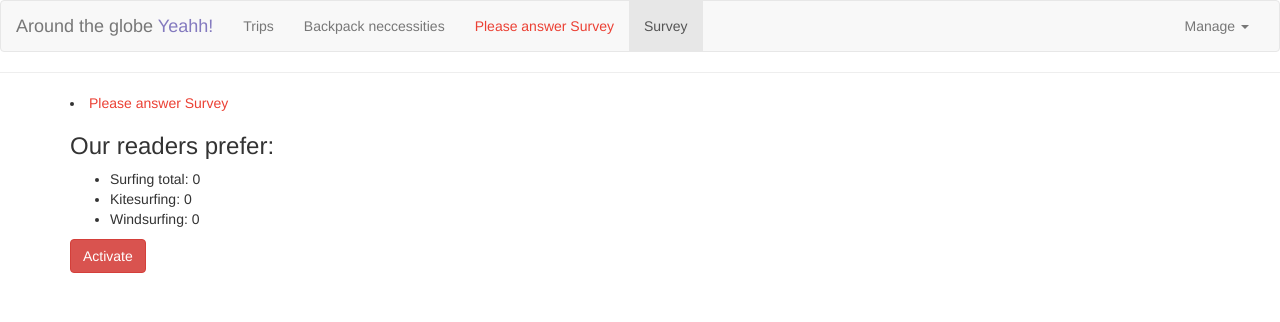
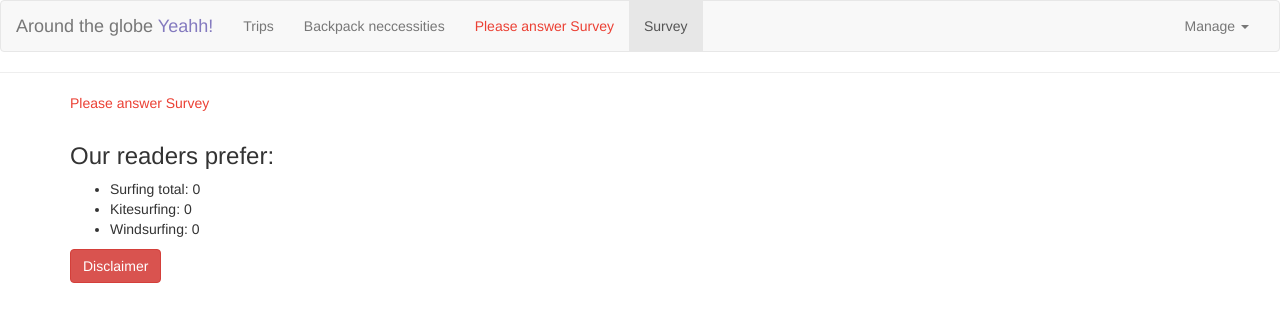
Before and after one commit to TesaRocks/my-second-app, an Angular app: page /survey in a window 1280 px wide. Shown: the top 322 px of the page. Built offline with nearby package versions, Linux system fonts and the light colour scheme.

Commit message:
cleanup work

```diff
--- a/src/app/app.module.ts
+++ b/src/app/app.module.ts
@@ -17,6 +17,7 @@ import { DropdownDirective } from './shared/dropdown.directive';
 import { DontClickDirective } from './shared/dontClick.directive';
 import { TripsEditComponent } from './trips/trips-edit/trips-edit.component';
 import { SurveyComponent } from './survey/survey.component';
+import { ShortenPipe } from './shared/shorten.pipe';
 
 @NgModule({
   declarations: [
@@ -35,6 +36,7 @@ import { SurveyComponent } from './survey/survey.component';
     TripsStartComponent,
     TripsEditComponent,
     SurveyComponent,
+    ShortenPipe,
   ],
   imports: [BrowserModule, AppRoutingModule, FormsModule, ReactiveFormsModule],
   providers: [],
--- a/src/app/backpack/backpack-edit/backpack-edit.component.ts
+++ b/src/app/backpack/backpack-edit/backpack-edit.component.ts
@@ -64,6 +64,8 @@ export class BackpackEditComponent implements OnInit, OnDestroy {
         this.sportService.windsurf++;
         break;
     }
+    this.sportService.sportSelected = sp;
+    this.sportService.sportChosen.next(sp);
   }
   ngOnDestroy() {
     this.editSub.unsubscribe();
--- a/src/app/header/header.component.html
+++ b/src/app/header/header.component.html
@@ -20,6 +20,9 @@
           </li></ng-template
         >
         <li routerLinkActive="active"><a routerLink="/survey">Survey</a></li>
+        <li *ngIf="activate">
+          <a appBestHighlight>Disclaimer Read</a>
+        </li>
       </ul>
       <ul class="nav navbar-nav navbar-right">
         <li class="dropdown" appDropdown>
@@ -34,6 +37,5 @@
       </ul>
     </div>
   </div>
-  <li *ngIf="activate">Activate</li>
 </nav>
 <hr />
--- /dev/null
+++ b/src/app/shared/shorten.pipe.ts
@@ -0,0 +1,10 @@
+import { Pipe, PipeTransform } from '@angular/core';
+
+@Pipe({
+  name: 'shorten',
+})
+export class ShortenPipe implements PipeTransform {
+  transform(val: any) {
+    return val.substr(0, 4);
+  }
+}
--- a/src/app/shared/sport.service.ts
+++ b/src/app/shared/sport.service.ts
@@ -6,4 +6,5 @@ export class SportService {
   surf = 0;
   kitesurf = 0;
   windsurf = 0;
+  sportSelected: string;
 }
--- a/src/app/survey/survey.component.html
+++ b/src/app/survey/survey.component.html
@@ -1,11 +1,7 @@
-<li *ngIf="sp; else info">
-  <a appDontClick>Your love most: {{ sp }}</a>
-</li>
-<ng-template #info
-  ><li>
-    <a appBestHighlight>Please answer Survey</a>
-  </li></ng-template
->
+<p *ngIf="sp; else info" appDontClick>Your love most: {{ sp | uppercase }}</p>
+<ng-template #info>
+  <p appBestHighlight>Please answer Survey</p>
+</ng-template>
 <div class="row">
   <div class="col-xs-12">
     <h3>Our readers prefer:</h3>
@@ -22,6 +18,6 @@
 </div>
 <div class="row">
   <div class="col-xs-12">
-    <button class="btn btn-danger" (click)="onActivate()">Activate</button>
+    <button class="btn btn-danger" (click)="onActivate()">Disclaimer</button>
   </div>
 </div>
--- a/src/app/survey/survey.component.ts
+++ b/src/app/survey/survey.component.ts
@@ -21,6 +21,7 @@ export class SurveyComponent implements OnInit {
     this.surf = this.sportService.surf;
     this.kitesurf = this.sportService.kitesurf;
     this.windsurf = this.sportService.windsurf;
+    this.sp = this.sportService.sportSelected;
   }
   onActivate() {
     this.activateService.active.next(true);
--- a/src/app/trips/trips-start/trips-start.component.ts
+++ b/src/app/trips/trips-start/trips-start.component.ts
@@ -3,13 +3,10 @@ import { Component, OnInit } from '@angular/core';
 @Component({
   selector: 'app-trips-start',
   templateUrl: './trips-start.component.html',
-  styleUrls: ['./trips-start.component.css']
+  styleUrls: ['./trips-start.component.css'],
 })
 export class TripsStartComponent implements OnInit {
+  constructor() {}
 
-  constructor() { }
-
-  ngOnInit(): void {
-  }
-
+  ngOnInit(): void {}
 }
--- a/src/app/trips/trips.component.ts
+++ b/src/app/trips/trips.component.ts
@@ -1,5 +1,4 @@
 import { Component, OnInit } from '@angular/core';
-import { Trip } from './trips.model';
 
 @Component({
   selector: 'app-trips',
@@ -7,7 +6,6 @@ import { Trip } from './trips.model';
   styleUrls: ['./trips.component.css'],
 })
 export class TripsComponent implements OnInit {
-  selectedTrip: Trip;
   index: number;
 
   constructor() {}
```
